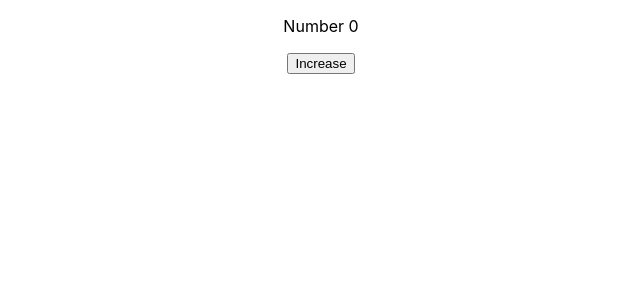
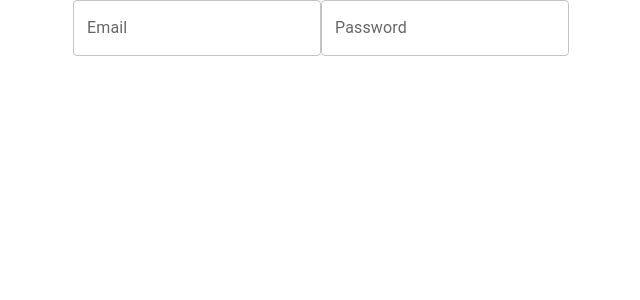
Before and after one commit to erhan-er/Wabbajack, a React (Create React App) app in the folder wabbajack_app/wabbajack_app/: page / in a window 1280 px wide. Shown: the top 300 px of the page, without its empty margins (319-959 px from the left). Built offline with nearby package versions, Linux system fonts and the light colour scheme.

Commit message:
React Update

```diff
--- a/wabbajack_app/wabbajack_app/src/App.js
+++ b/wabbajack_app/wabbajack_app/src/App.js
@@ -2,11 +2,12 @@ import logo from './logo.svg';
 import './App.css';
 
 import Page from "./first_page/first_page";
+import Login_Page from "./login_page/login_page";
 
 function App() {
   return (
     <div className="App">
-      <Page />
+      <Login_Page />
     </div>
   );
 }
--- /dev/null
+++ b/wabbajack_app/wabbajack_app/src/login_page/login_page.js
@@ -0,0 +1,15 @@
+import * as React from 'react';
+import Box from '@mui/material/Box';
+import TextField from '@mui/material/TextField';
+
+const login_page = () => {
+
+   return (
+      <Box>
+         <TextField label="Email" color="secondary" />
+         <TextField label="Password" />
+      </Box>
+   );
+}
+
+export default login_page
```
Also changed, not shown: wabbajack_app/wabbajack_app/package.json (+6 -4 lines), 1 other file (tests, documents, lock files or other folders).
